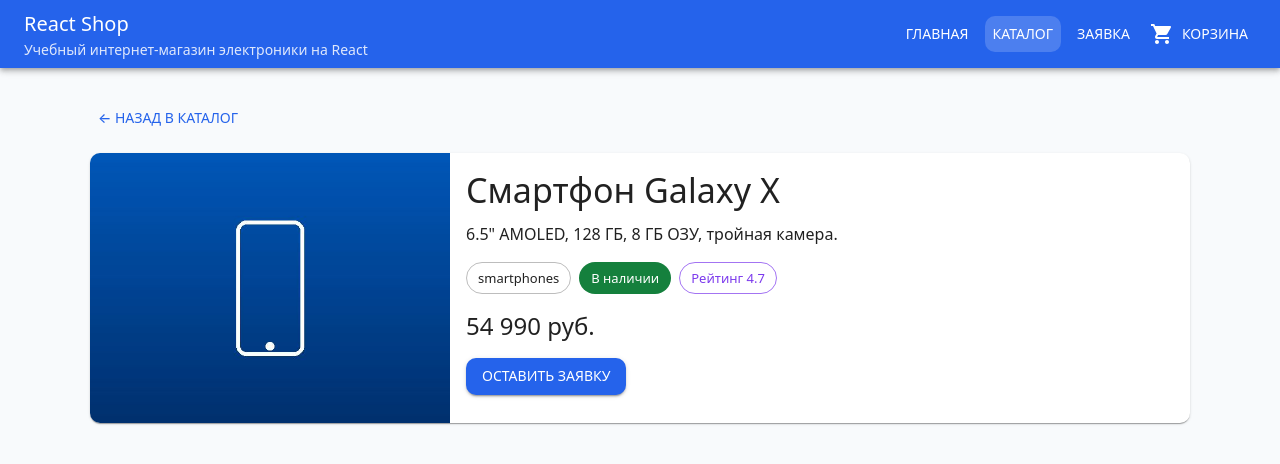
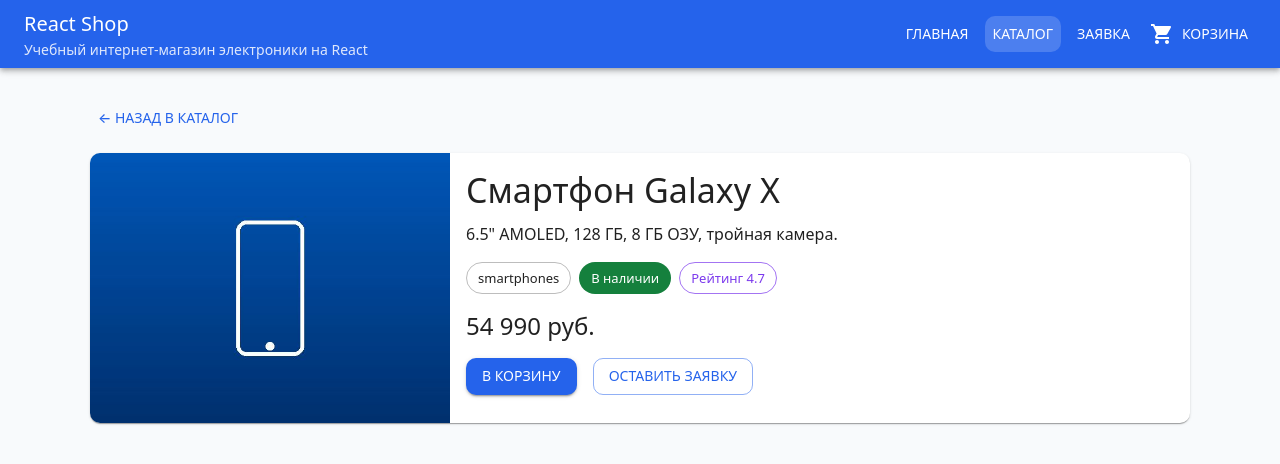
Before and after one commit to f1shi/kr5-react-shop, a React (Vite) app: page /catalog/1 in a window 1280 px wide. Shown: the top 464 px of the page. Built offline with nearby package versions, Linux system fonts and the light colour scheme.

Commit message:
feat: add products to cart from catalog and product page

```diff
--- a/src/pages/CatalogPage.jsx
+++ b/src/pages/CatalogPage.jsx
@@ -2,10 +2,9 @@
 import { Alert, Box, Button, CircularProgress, Typography } from '@mui/material';
 import { getProducts } from '../api/productsApi';
 import CatalogControls from '../components/CatalogControls';
+import { useCart } from '../hooks/useCart';
 import ProductList from '../components/ProductList';
 import { getPreparedProducts } from '../utils/productUtils';
-
-const ADDED_COUNT_STORAGE_KEY = 'kr5-react-shop-added-count';
 
 function CatalogPage() {
   const [products, setProducts] = useState([]);
@@ -16,19 +15,8 @@
   const [searchQuery, setSearchQuery] = useState('');
   const [selectedCategory, setSelectedCategory] = useState('all');
   const [sortType, setSortType] = useState('default');
-  const [addedCount, setAddedCount] = useState(() => {
-    const savedCount = localStorage.getItem(ADDED_COUNT_STORAGE_KEY);
-
-    if (!savedCount) {
-      return 0;
-    }
-
-    return Number(savedCount) || 0;
-  });
-
-  useEffect(() => {
-    localStorage.setItem(ADDED_COUNT_STORAGE_KEY, String(addedCount));
-  }, [addedCount]);
+  const { totalCount, addToCart } = useCart();
+  const [addedMessage, setAddedMessage] = useState('');
 
   useEffect(() => {
     const controller = new AbortController();
@@ -66,8 +54,8 @@
   }
 
   function handleAddToCart(product) {
-    console.log(`Товар добавлен: ${product.title}`);
-    setAddedCount((prevCount) => prevCount + 1);
+    addToCart(product);
+    setAddedMessage(`Товар «${product.title}» добавлен в корзину.`);
   }
 
   const visibleProducts = getPreparedProducts(
@@ -112,9 +100,15 @@
             Найдено товаров: <strong>{visibleProducts.length}</strong>
           </Typography>
           <Typography>
-            Добавлено товаров: <strong>{addedCount}</strong>
+            Товаров в корзине: <strong>{totalCount}</strong>
           </Typography>
         </Box>
+
+        {addedMessage && (
+          <Alert severity="success" aria-live="polite" onClose={() => setAddedMessage('')}>
+            {addedMessage}
+          </Alert>
+        )}
 
         <CatalogControls
           searchQuery={searchQuery}
--- a/src/pages/ProductPage.jsx
+++ b/src/pages/ProductPage.jsx
@@ -14,6 +14,7 @@
 } from '@mui/material';
 import { Link, useParams } from 'react-router-dom';
 import { getProductById } from '../api/productsApi';
+import { useCart } from '../hooks/useCart';
 
 function ProductPage() {
   const { productId } = useParams();
@@ -21,6 +22,8 @@
   const [isLoading, setIsLoading] = useState(true);
   const [error, setError] = useState('');
   const [reloadKey, setReloadKey] = useState(0);
+  const [isAdded, setIsAdded] = useState(false);
+  const { addToCart } = useCart();
 
   useEffect(() => {
     const controller = new AbortController();
@@ -134,9 +137,26 @@
             <Typography variant="h5" component="p" sx={{ mb: 2 }}>
               {product.price.toLocaleString('ru-RU')} руб.
             </Typography>
-            <Button component={Link} to="/order" variant="contained">
-              Оставить заявку
-            </Button>
+            <Stack direction={{ xs: 'column', sm: 'row' }} spacing={2}>
+              <Button
+                variant="contained"
+                disabled={!product.isAvailable}
+                onClick={() => {
+                  addToCart(product);
+                  setIsAdded(true);
+                }}
+              >
+                {product.isAvailable ? 'В корзину' : 'Нет в наличии'}
+              </Button>
+              <Button component={Link} to="/order" variant="outlined">
+                Оставить заявку
+              </Button>
+            </Stack>
+            {isAdded && (
+              <Alert severity="success" sx={{ mt: 2 }} aria-live="polite">
+                Товар добавлен в корзину. <Link to="/cart">Перейти в корзину</Link>
+              </Alert>
+            )}
           </CardContent>
         </Card>
       </Stack>
```
